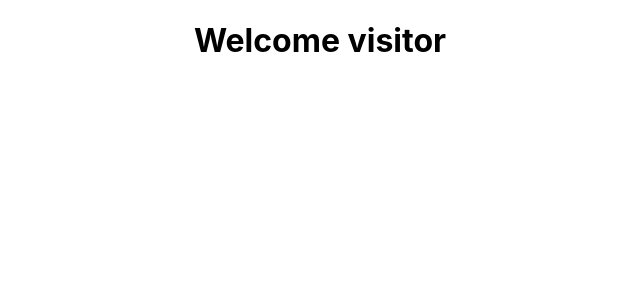
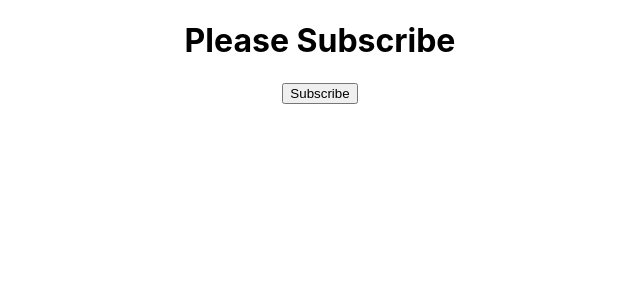
Before and after one commit to Lasith650/Fundamentals-of-React, a React (Create React App) app: page / in a window 1280 px wide. Shown: the top 300 px of the page, without its empty margins (320-960 px from the left). Built offline with nearby package versions, Linux system fonts and the light colour scheme.

Commit message:
Adding Subscribe button to change the message

```diff
--- a/src/components/Message.js
+++ b/src/components/Message.js
@@ -2,9 +2,28 @@
 
 class Message extends Component{
 
+    constructor(){
+        super()
+        this.state = {
+            Message: "Please Subscribe"
+        }
+    }
+
+    changeMessage(){
+        this.setState({
+            Message: "Thank you for Subscribing"
+        })
+    }
+
     render(){
-        return <h1>Welcome visitor</h1>
+        return (
+            <div>
+            <h1>{ this.state.Message}</h1>
+            <button onClick = {()=> this.changeMessage()}>Subscribe</button>
+            </div>
+        )
     }
+
 }
 
 export default Message;
--- a/src/components/Welcome.js
+++ b/src/components/Welcome.js
@@ -1,6 +1,7 @@
 import React, { Component } from 'react'
 
 class Welcome extends Component {
+
     render(){
         return <h1>Welcome {this.props.name}</h1>
     }
```
